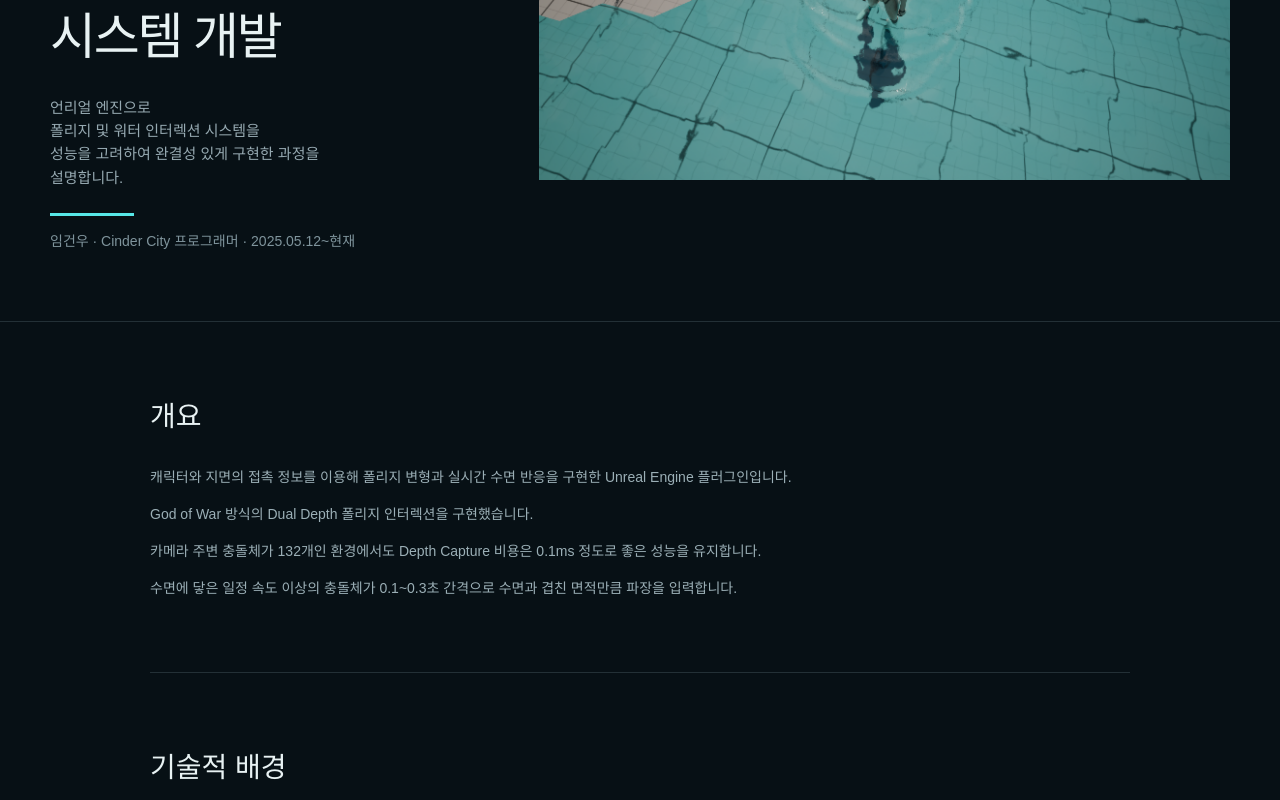
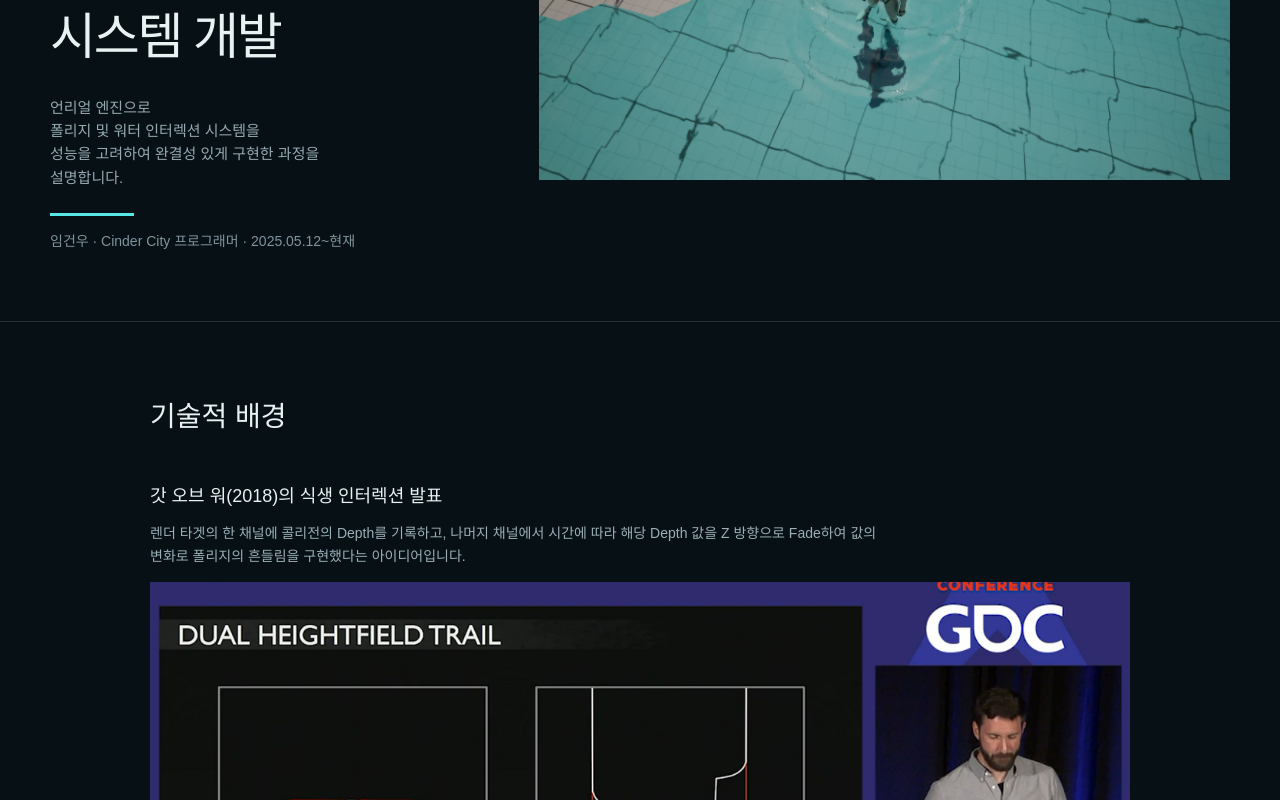
Before and after one commit to Yaaho/portfolio, a Next.js app: page /portfolio/projects/ground-interaction in a window 1280 px wide. Shown: the part 381-1181 px from the top of the page. Built offline with nearby package versions, Linux system fonts and the light colour scheme.

Commit message:
Remove duplicate project overview

```diff
--- a/app/projects/ground-interaction/page.tsx
+++ b/app/projects/ground-interaction/page.tsx
@@ -32,14 +32,6 @@ export default function GroundInteractionCaseStudy() {
       </section>
 
       <div className="detail-body wrap">
-        <section className="detail-section">
-          <h2>개요</h2>
-          <p>캐릭터와 지면의 접촉 정보를 이용해 폴리지 변형과 실시간 수면 반응을 구현한 Unreal Engine 플러그인입니다.</p>
-          <p>God of War 방식의 Dual Depth 폴리지 인터렉션을 구현했습니다.</p>
-          <p>카메라 주변 충돌체가 132개인 환경에서도 Depth Capture 비용은 0.1ms 정도로 좋은 성능을 유지합니다.</p>
-          <p>수면에 닿은 일정 속도 이상의 충돌체가 0.1~0.3초 간격으로 수면과 겹친 면적만큼 파장을 입력합니다.</p>
-        </section>
-
         <section className="detail-section">
           <h2>기술적 배경</h2>
 
```
